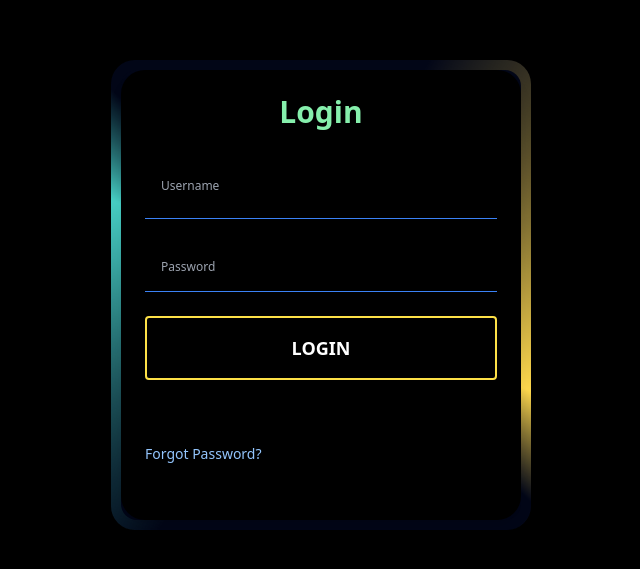
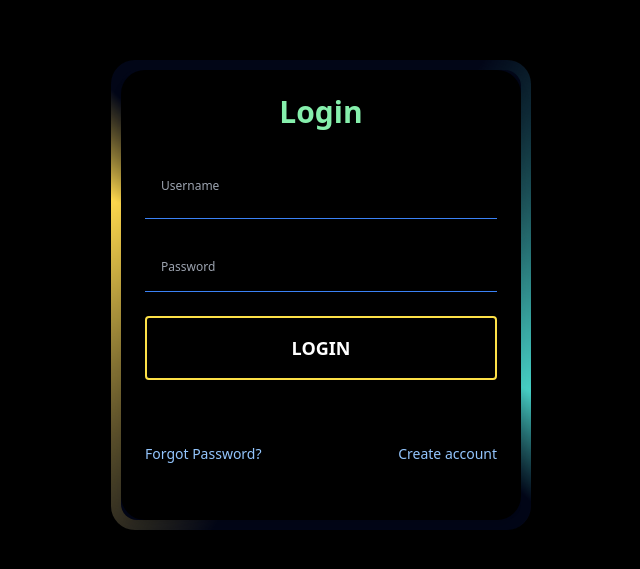
Before and after one commit to Vasita27/BlogWebsite, a React (Create React App) app in the folder frontend/: page /login in a window 1280 px wide. Shown: the part 105-674 px from the top of the page, without its empty margins (319-959 px from the left). Built offline with nearby package versions, Linux system fonts and the light colour scheme.

Commit message:
Adjusted blog post date alignment

```diff
--- a/frontend/src/components/HomePage.js
+++ b/frontend/src/components/HomePage.js
@@ -158,7 +158,7 @@ const HomePage = () => {
             )}
           </div>
           <p className='text-gray-400'>
-    Published On:{" "}
+    {" "}Published : {" "}
     {new Date(blog.updatedAt).toLocaleDateString("en-US", {
       weekday: "long",
       year: "numeric",
--- a/frontend/src/components/Login.js
+++ b/frontend/src/components/Login.js
@@ -78,6 +78,9 @@ const Login = () => {
           <a href="/forgotpassword" className="hover:underline">
             Forgot Password?
           </a>
+          <a href="/signup" className="hover:underline">
+            Create account
+          </a>
         </div>
       </div>
     </div>
```
Also changed, not shown: 1 other file (tests, documents, lock files or other folders).
